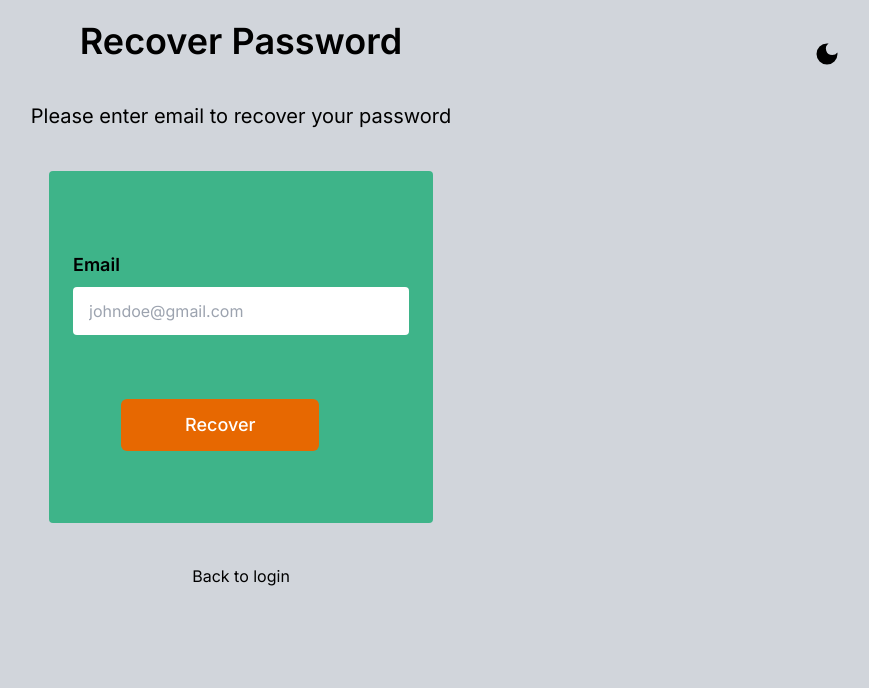
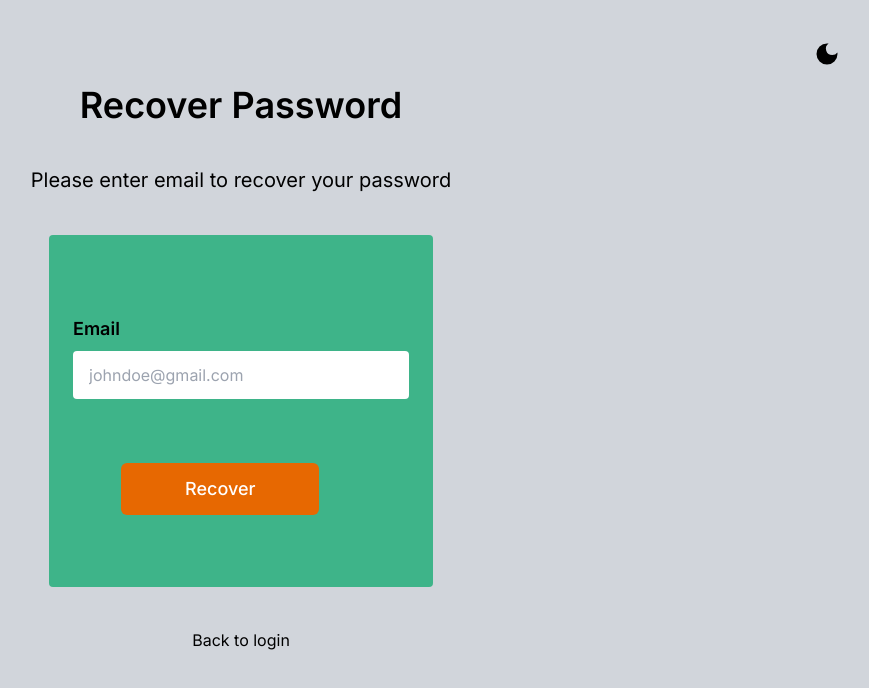
Before and after one commit to Samwelomwenga/toto-bot, a Next.js app: page /recover in a window 1280 px wide. Shown: the top 688 px of the page, without its empty margins (399-1268 px from the left). Built offline with nearby package versions, Linux system fonts and the light colour scheme; what @supabase/auth-helpers-nextjs would draw is missing.

Commit message:
fix: fix recover page heading
Fix the heading of the recover page to match the design

```diff
--- a/src/app/recover/page.tsx
+++ b/src/app/recover/page.tsx
@@ -15,7 +15,7 @@ export default function Recover() {
       <ToastContainer />
       <main className="bg-gray-300 dark:bg-blue-charcoal h-svh w-full  text-black dark:text-white grid place-items-center">
         <ThemeSwitcher />
-        <h1 className="text-4xl font-semibold text-center">Recover Password</h1>
+        <h1 className="text-4xl font-semibold text-center pt-16">Recover Password</h1>
         <p className="text-center text-xl">
           Please enter email to recover your password
         </p>
@@ -50,7 +50,7 @@ export default function Recover() {
 
         <a
           href="/login"
-          className="text-center block hover:cursor-pointer hover:text-bright-orange dark:hover:text-yellow-green mb-48"
+          className="text-center block hover:cursor-pointer hover:text-bright-orange dark:hover:text-yellow-green mb-32"
         >
           Back to login
         </a>
```
